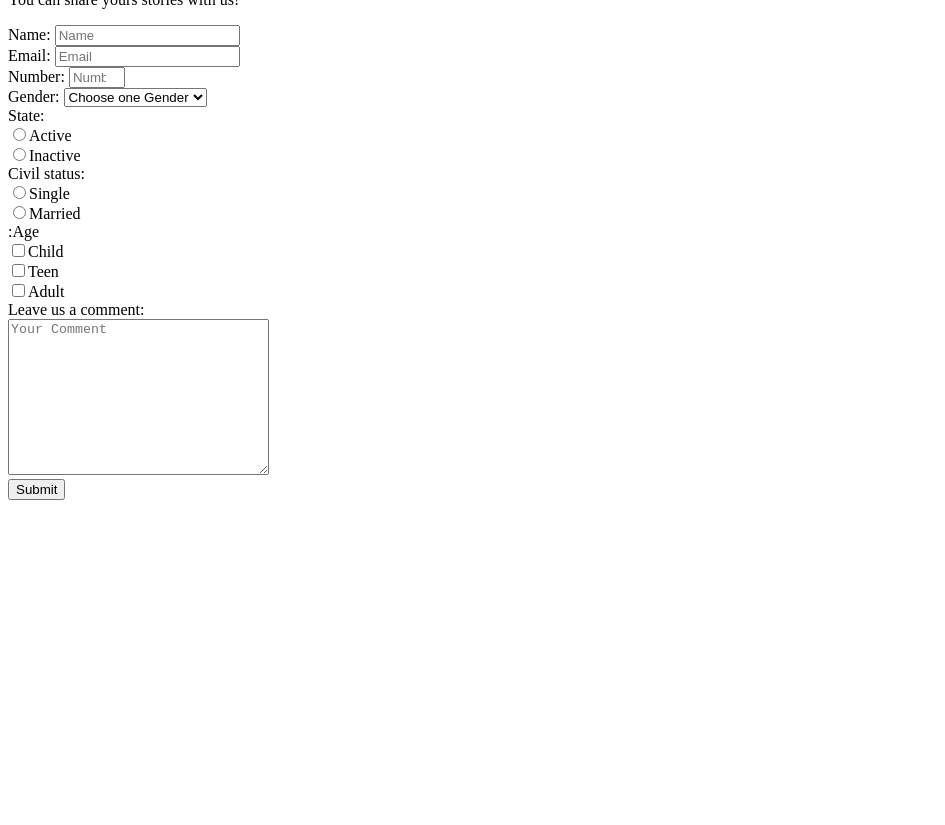
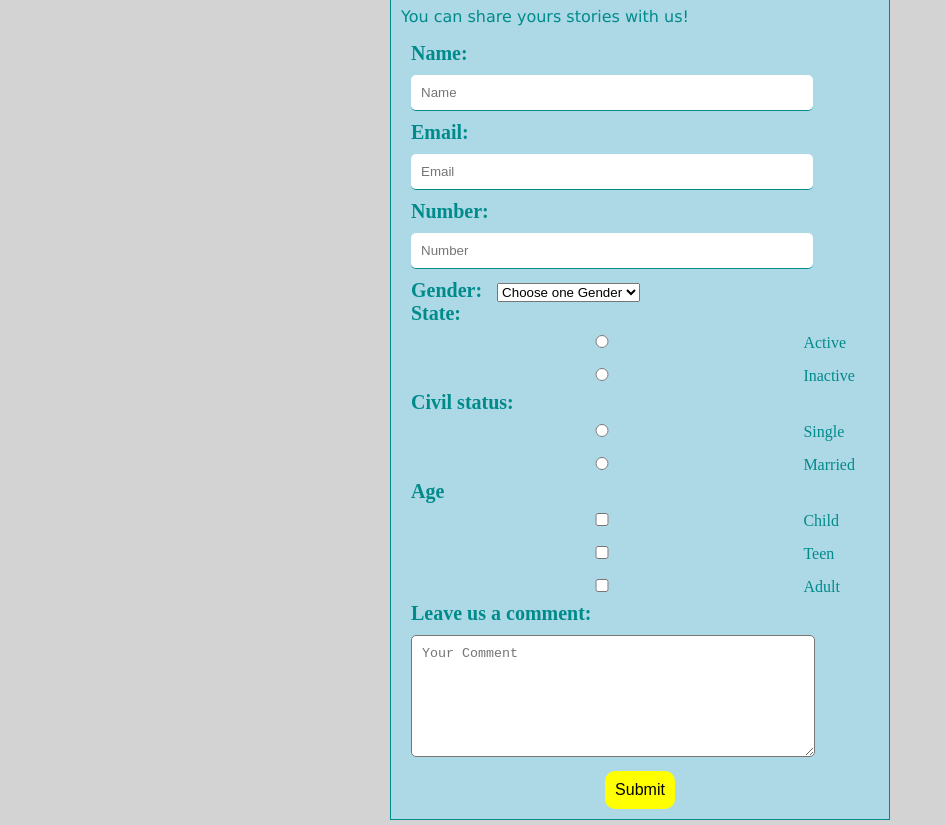
Before and after one commit to rodrigopenayo98/second-project-microverse, a plain HTML site: page proyect-with-daniel/index.html in a window 1280 px wide. Shown: the part 89-914 px from the top of the page, without its empty margins (0-945 px from the left). Before the commit the page ends 800 px from the top, so only its background shows below. Drawn offline with Linux system fonts and the light colour scheme.

Commit message:
add css file

```diff
--- a/proyect-with-daniel/index.html
+++ b/proyect-with-daniel/index.html
@@ -5,9 +5,10 @@
     <meta http-equiv="X-UA-Compatible" content="IE=edge">
     <meta name="viewport" content="width=device-width, initial-scale=1.0">
     <title>Document</title>
-    <link rel="stylesheet" href="styles.css">
+    <link rel="stylesheet" href="style.css">
 </head>
 <body>
+    <div class="container">
         <h1 id="title">Survey Form</h1>
         <p id="description">You can share yours stories with us!</p>
 
@@ -21,7 +22,7 @@
             <label for="number" id="number-label">Number: </label>
             <input placeholder="Number" id="number" max="10" min="5" type="number">
             <br>
-        <label for="dropdown" id=""">Gender: </label>
+            <label for="dropdown" id="">Gender: </label>
             <select id="dropdown">
                 <option value="">Choose one Gender</option>
                 <option value="Male">Male</option>
@@ -43,7 +44,7 @@
             <input type="radio" name="state2" value="Married">Married
             <br>
 
-        <label for="" id=""">:Age </label>
+            <label for="" id=""">Age </label>
             <br>
             <input type="checkbox" value="child">Child
             <br>
@@ -51,14 +52,17 @@
             <br>
             <input type="checkbox" value="adult">Adult
             <br>
-        <label for="" id=""">Leave us a comment: </label>
+            <label for="" id="">Leave us a comment: </label>
             <br>
-        <textarea name="" id="" cols="30" rows="10" placeholder="Your Comment"></textarea>
+            <textarea placeholder="Your Comment"></textarea>
             <br>
-        <button id="submit">Submit</button>
+            <div id="submit">
+                <button>Submit</button>
+            </div>
 
 
         </form>
+    </div>
 
 </body>
 </html>
--- /dev/null
+++ b/proyect-with-daniel/style.css
@@ -0,0 +1,60 @@
+body {
+    width: 500px;
+    height: 100%;
+    margin: 5px auto;
+    background-color: lightgray;
+}
+.container {
+    border: 1px solid darkcyan;
+    padding: 10px;
+    color: darkcyan;
+    background-color: lightblue;
+}
+
+#title {
+    text-align: center;
+    color: darkcyan;
+}
+
+#description {
+    font-size: 16px;
+    font-family: 'Lucida Sans', 'Lucida Sans Regular', 'Lucida Grande', 'Lucida Sans Unicode', Geneva, Verdana, sans-serif;
+}
+
+label {
+    display: inline;
+    font-size: 20px;
+    font-weight: bold;
+    padding: 10px;
+}
+
+input {
+    display: inline;
+    border: none;
+    border-bottom: 1px solid darkcyan;
+    width: 80%;
+    padding: 10px;
+    margin: 10px;
+    color: cadetblue;
+    border-radius: 5px;
+}
+
+textarea {
+    border-radius: 5px;
+    width: 80%;
+    height: 100px;
+    padding: 10px;
+    margin: 10px;
+}
+
+#submit {
+   text-align: center;
+   display: block;
+}
+button {
+    background-color: yellow;
+    padding: 10px;
+    font-size: 16px;
+    border-radius: 10px;
+    border: none;
+}
```
Lines whose indentation alone changed are shown as unchanged.
